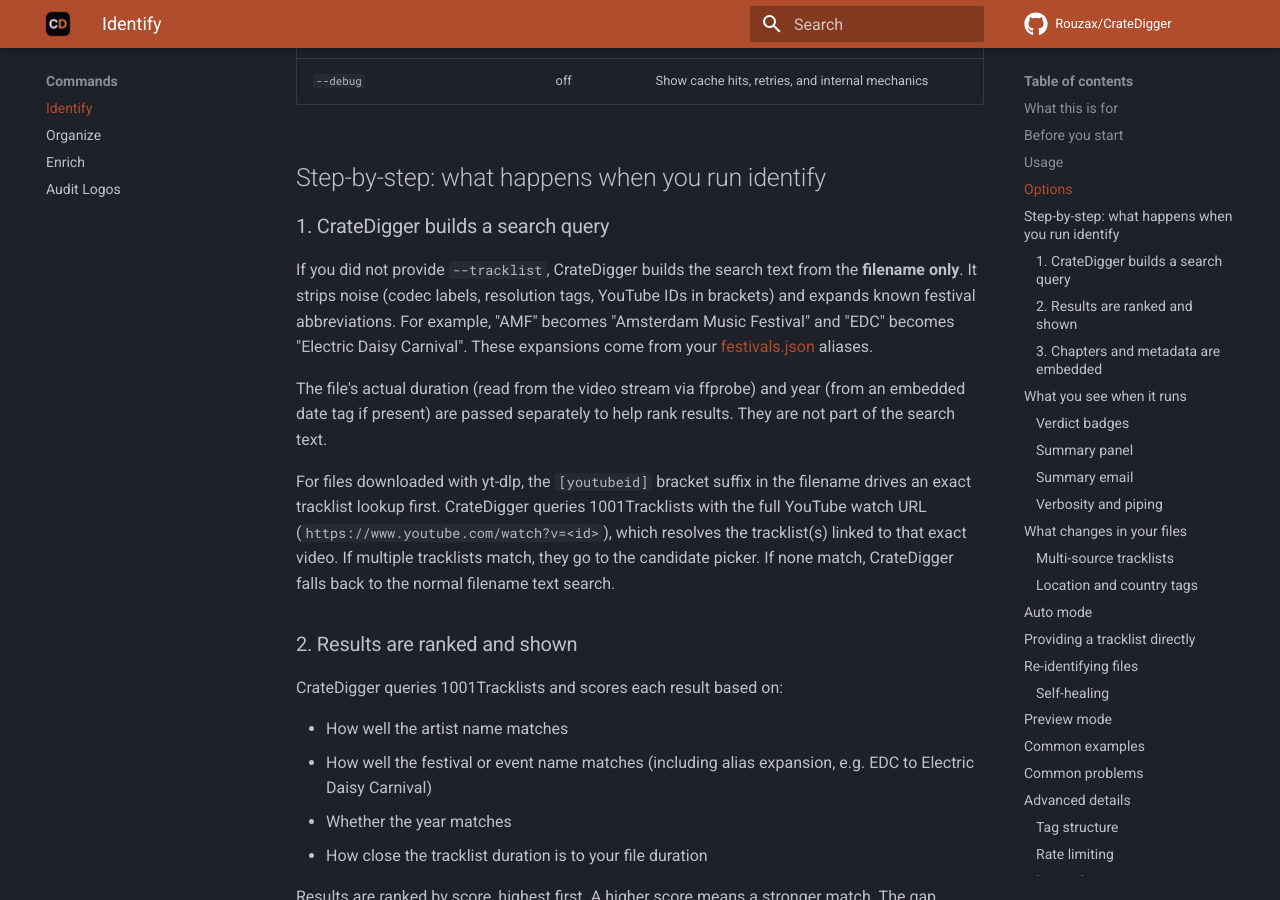
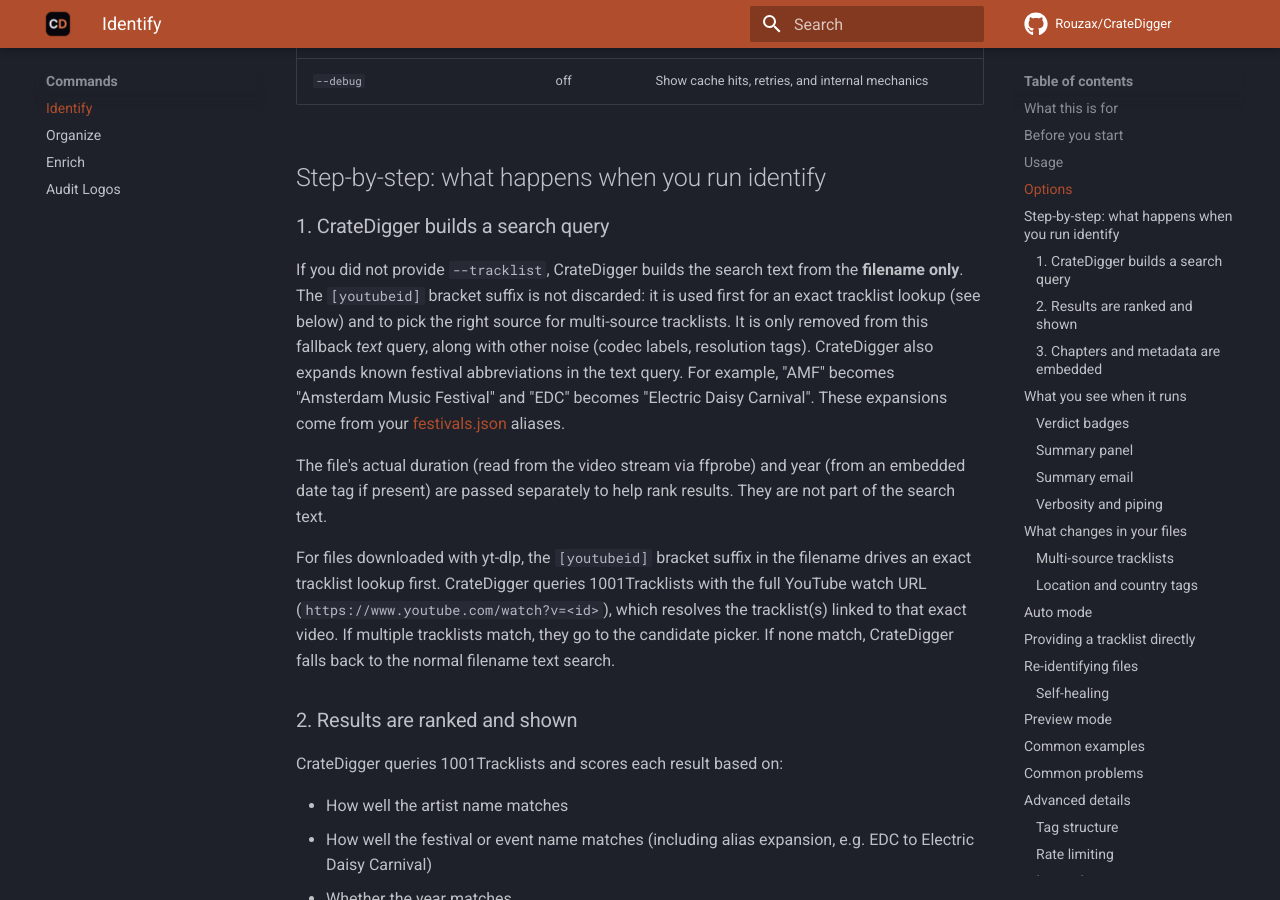
Before and after one commit to Rouzax/CrateDigger, an MkDocs documentation site: the page built from docs/commands/identify.md, in a window 1280 px wide and 900 px high, scrolled down 1799 px. Built offline with MkDocs 1.6.1 and Material for MkDocs 9.7.7, drawn with Linux system fonts in a browser that asks for light colours; comment, search, counter and statistics services are not loaded.

Commit message:
docs(identify): clarify the YouTube ID is used for lookup and source selection, not discarded

```diff
--- a/docs/commands/identify.md
+++ b/docs/commands/identify.md
@@ -61,8 +61,11 @@
 ### 1. CrateDigger builds a search query
 
 If you did not provide `--tracklist`, CrateDigger builds the search text from the
-**filename only**. It strips noise (codec labels, resolution tags, YouTube IDs in brackets)
-and expands known festival abbreviations. For example, "AMF" becomes
+**filename only**. The `[youtubeid]` bracket suffix is not discarded: it is used first for
+an exact tracklist lookup (see below) and to pick the right source for multi-source
+tracklists. It is only removed from this fallback *text* query, along with other noise
+(codec labels, resolution tags). CrateDigger also expands known festival abbreviations
+in the text query. For example, "AMF" becomes
 "Amsterdam Music Festival" and "EDC" becomes "Electric Daisy Carnival". These expansions
 come from your [festivals.json](../festivals.md) aliases.
 
```
